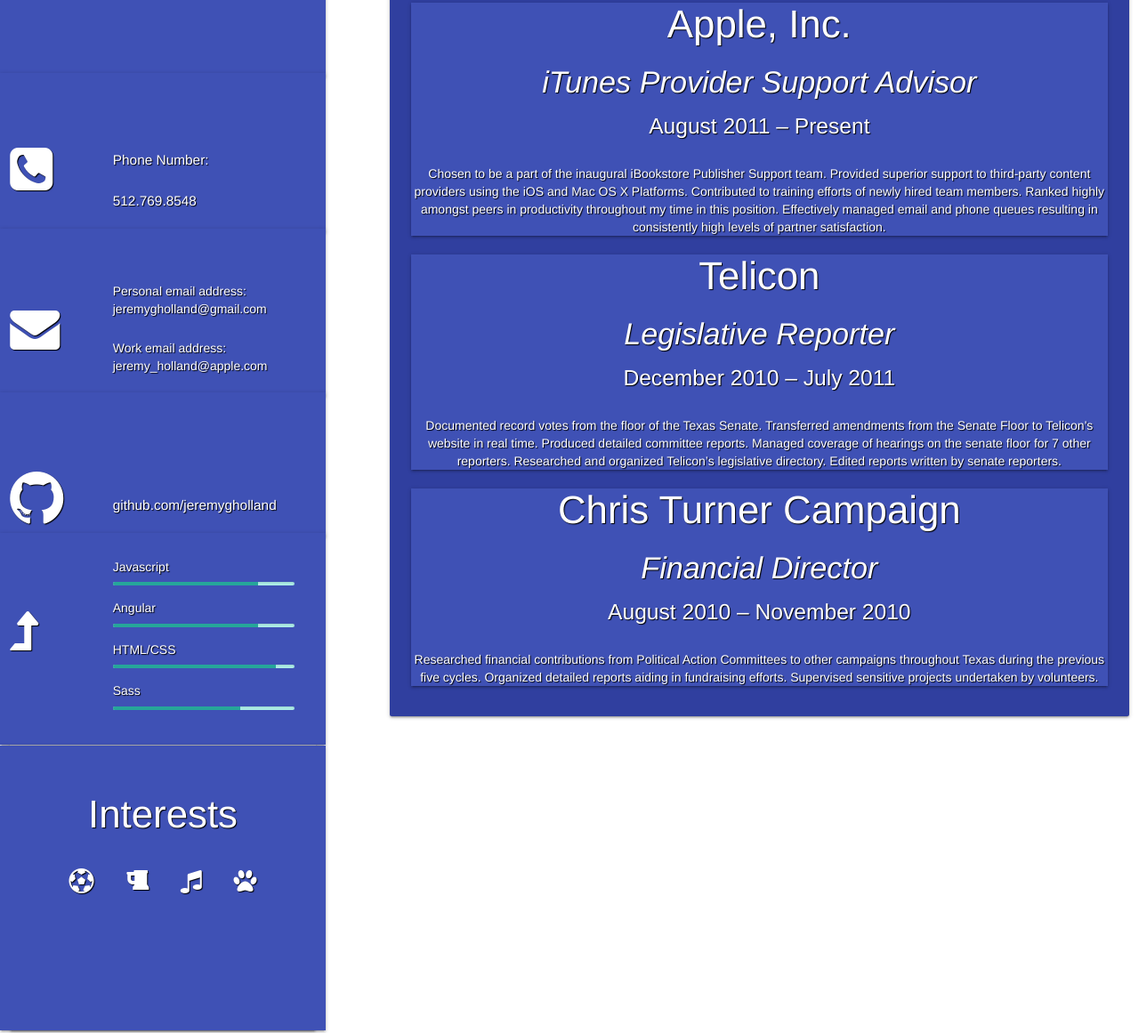
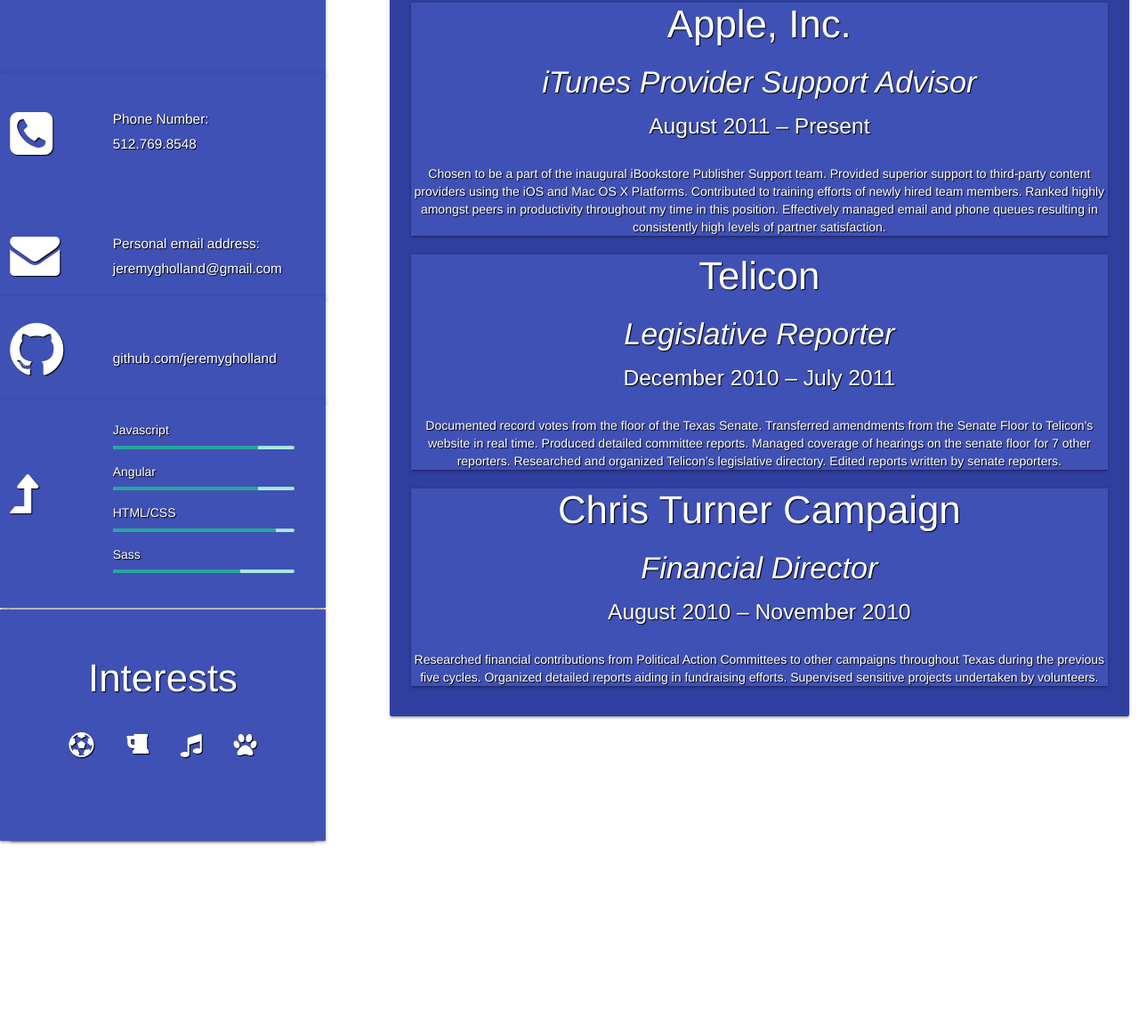
Before and after one commit to jeremygholland/newResume, a plain HTML site: page index.html in a window 1280 px wide. Shown: the part 730-1891 px from the top of the page at 89% size. After the commit the page ends 1686 px from the top, so only its background shows below. Drawn offline with nearby package versions, Linux system fonts and the light colour scheme; a script that the page names is missing.

Commit message:
changed placement of contact info

```diff
--- a/index.html
+++ b/index.html
@@ -34,33 +34,24 @@
             </div>
                 <div class="row z-depth-1 group">
                     <div class="col s3">
-                         <i class="fa fa-phone-square fa-4x icon" ></i>
+                         <i class="fa fa-phone-square fa-4x icon1" ></i>
+                        <i class = "fa  fa-envelope fa-4x icon"></i>
                     </div>
                 <div class="col s9">
                     <div class="card-content topStuff left-align">
                          <p id="phone">Phone Number:</p>
                          <a>512.769.8548</a>
+                         <div id="emailStuff">
+                    <p id="emailTop">Personal email address:</p>
+                    <a> jeremygholland@gmail.com</a>
+                    </div>
                     </div>
                 </div>
             </div>
-            <div class="row z-depth-1 group">
+
+            <div class="row z-depth-1 group github">
                 <div class="col s3">
-                    <i class = "fa  fa-envelope fa-4x icon"></i>
-                </div>
-                <div class="col s9">
-                <div class="card-content left-align" id = "Suckit">
-                    <div id="emailStuff">
-                    <p>Personal email address:</p>
-                    <a> jeremygholland@gmail.com</a>
-                    </div>
-                    <p> Work email address:</p>
-                    <a> jeremy_holland@apple.com</a>
-                </div>
-            </div>
-            </div>
-            <div class="row z-depth-1 group gitub">
-                <div class="col s3">
-                    <i class="fa fa-github fa-5x icon"></i>
+                    <i class="fa fa-github fa-5x iconGit"></i>
                 </div>
                 <div class="col s9">
                     <div class="card-content left-align">
--- a/sass/resume.scss
+++ b/sass/resume.scss
@@ -34,9 +34,11 @@
 	background-color: #3F51B5;
 }
 .Newgroup{
-	min-height: 40vh;
+	height: 32.5vh;
 	background-color: #3F51B5;
 	margin-top: 3.2vh;
+	margin-bottom: -3vh;
+
 }
 
 .levelGroup{
@@ -49,12 +51,15 @@
 .icon{
 	margin-top: 10vh;
 }
+.icon1{
+	margin-top:5vh;
+}
 
 .side{
 	width:85%
 }
 .topStuff{
-	margin-top: 25%;
+	margin-top: 7%;
 
 	a, p{
 		font-size: 1.1em;
@@ -66,12 +71,14 @@
 }
 
 #emailStuff{
-	margin-bottom: 3vh;
+	margin-top: 44%;
 }
 
-
+.github{
+	height: 15vh;
+}
 .gitHub{
-	margin-top: 11vh;
+	margin-top: 15%;
 	font-size: 1.1em;
 }
 
@@ -82,10 +89,15 @@
 .iconStuff{
 }
 
-#phone{
-	margin-bottom: 3vh;
+#phone, #emailTop{
+	margin-bottom: 3%;
 }
 
 .interest{
 	height: 40.3vh;
 }
+
+.iconGit{
+	margin-top: 30%;
+	margin-bottom:5%;
+}
```
Also changed, not shown: css/resume.css, 1 other file.
